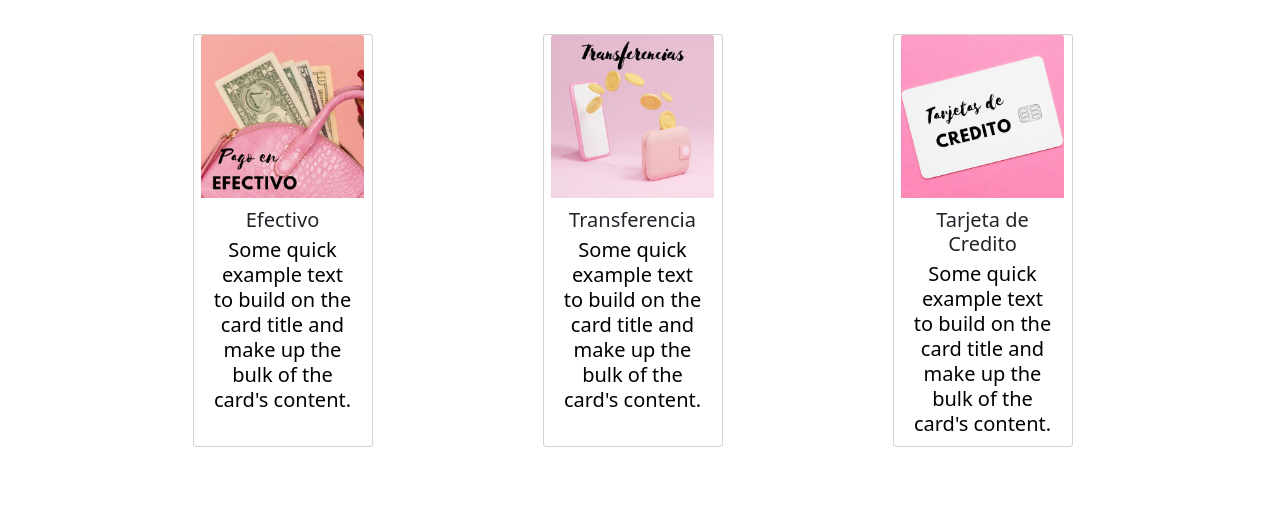
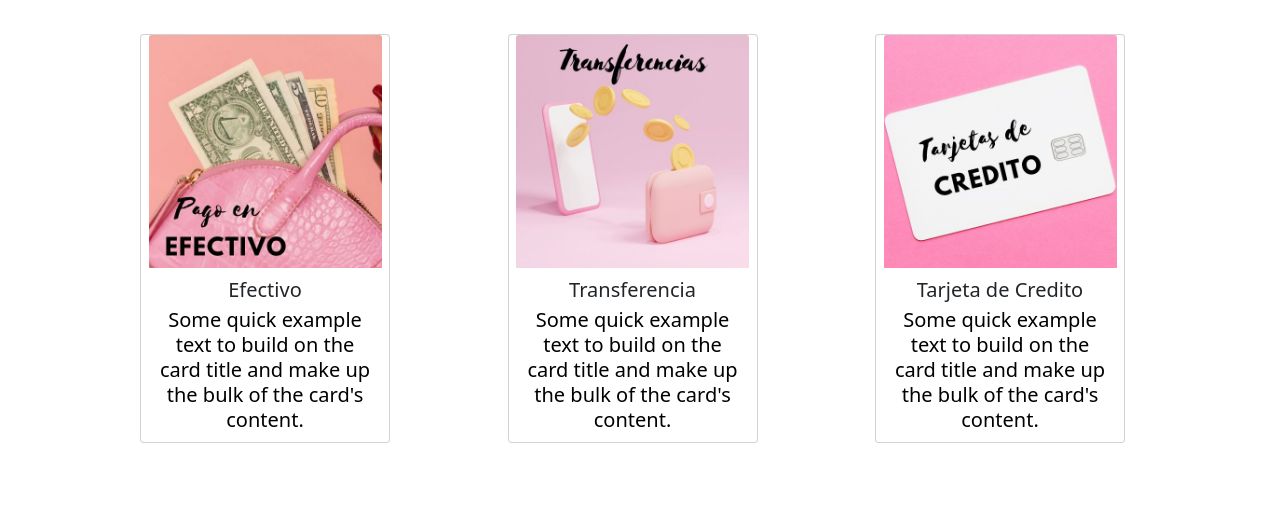
Before and after one commit to NicoPetroni/PF-Petroni, a website: page pages/Formas_de_Pago.html in a window 1280 px wide. Shown: the part 199-717 px from the top of the page. Drawn offline with nearby package versions, Linux system fonts and the light colour scheme.

Commit message:
comienzo sass

```diff
--- a/css/style.css
+++ b/css/style.css
@@ -201,7 +201,7 @@ div img{
     }
 
 .bg-prod{
-        background-color: rgba(227, 214, 214, .50);
+        background-color: rgb(123, 144, 144);
         padding: 20px 0px;
     }
 
@@ -308,7 +308,7 @@ footer p{
         .contenedor{
             display: flex;
             flex-direction: column;
-            width: 80%
+            width: 80%;
             }
 
         .contenedor img{
--- a/pages/Formas_de_Pago.html
+++ b/pages/Formas_de_Pago.html
@@ -44,21 +44,21 @@
   <main>
     <h1>Formas de Pago</h1>
       <section class="row formas">
-        <div class="card col-sm-12 col-md-4 col-lg-4 espacio" style="width: 18rem;">
+        <div class="card col-sm-12 col-md-6 col-lg-6 espacio" style="width: 25rem;">
           <img src="../img/Grid/efectivo.png" class="card-img-top" alt="efect.">
           <div class="card-body">
           <h4 class="card-title">Efectivo</h4>
           <p class="card-text">Some quick example text to build on the card title and make up the bulk of the card's content.</p>
           </div>
         </div>
-        <div class="card col-sm-12 col-md-4 col-lg-4 espacio" style="width: 18rem;">
+        <div class="card col-sm-12 col-md-6 col-lg-6 espacio" style="width: 25rem;">
           <img src="../img/Grid/transferencia.png" class="card-img-top" alt="Transf.">
           <div class="card-body">
           <h4 class="card-title">Transferencia</h4>
           <p class="card-text">Some quick example text to build on the card title and make up the bulk of the card's content.</p>
           </div>
         </div>
-        <div class="card col-sm-12 col-md-4 col-lg-4 espacio" style="width: 18rem;">
+        <div class="card col-sm-12 col-md-6 col-lg-6 espacio" style="width: 25rem;">
           <img src="../img/Grid/tarj. credito.png" class="card-img-top" alt="Cred....">
           <div class="card-body">
           <h4 class="card-title">Tarjeta de Credito</h4>
--- /dev/null
+++ b/scss/_vars.scss
@@ -0,0 +1,4 @@
+$mainColor:rgba(255, 20, 145, 0.331)
+$secondaryColor:
+$keyColor:rgb(44, 43, 43)
+$white: white
--- /dev/null
+++ b/scss/main.scss
@@ -0,0 +1,10 @@
+@import url('https://fonts.googleapis.com/css2?family=Roboto+Condensed:wght@300;400&display=swap');
+@import "_vars";
+@import "_commons";
+@import "_nav";
+@import "_footer";
+@import "_index";
+@import "_productos";
+@import "_universo";
+@import "_contacto";
+@import "_mediaqueries";
```
Also changed, not shown: index.html (+4 -4 lines), package.json (added, +16 -0 lines), css/main.css (added), scss/_commons.scss (added), scss/_contacto.scss (added), scss/_footer.scss (added), scss/_index.scss (added), scss/_mediaqueries.scss (added), scss/_mixins.scss (added), scss/_nav.scss (added), scss/_productos.scss (added), scss/_universo.scss (added), 1 other file.
